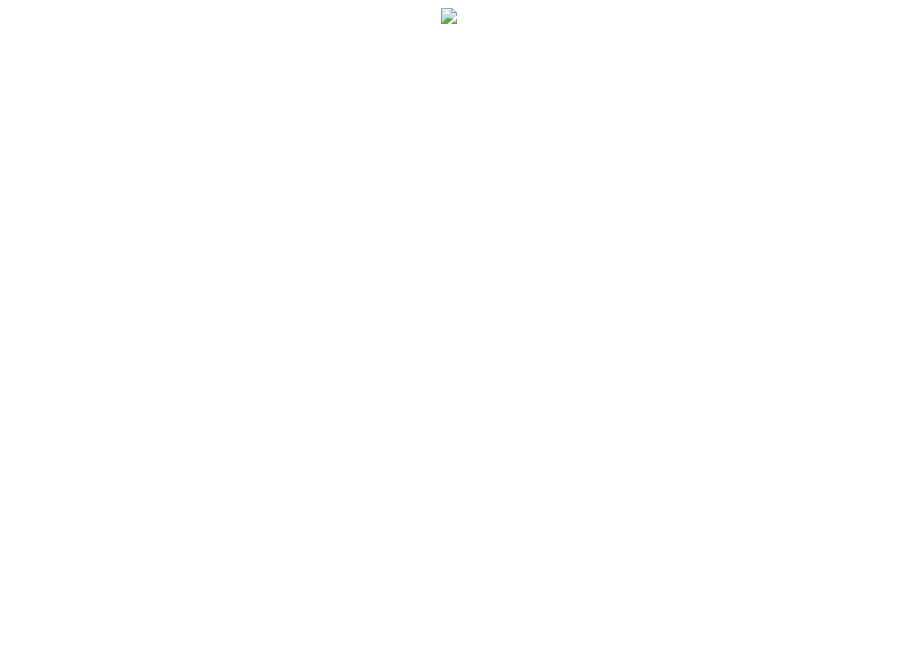
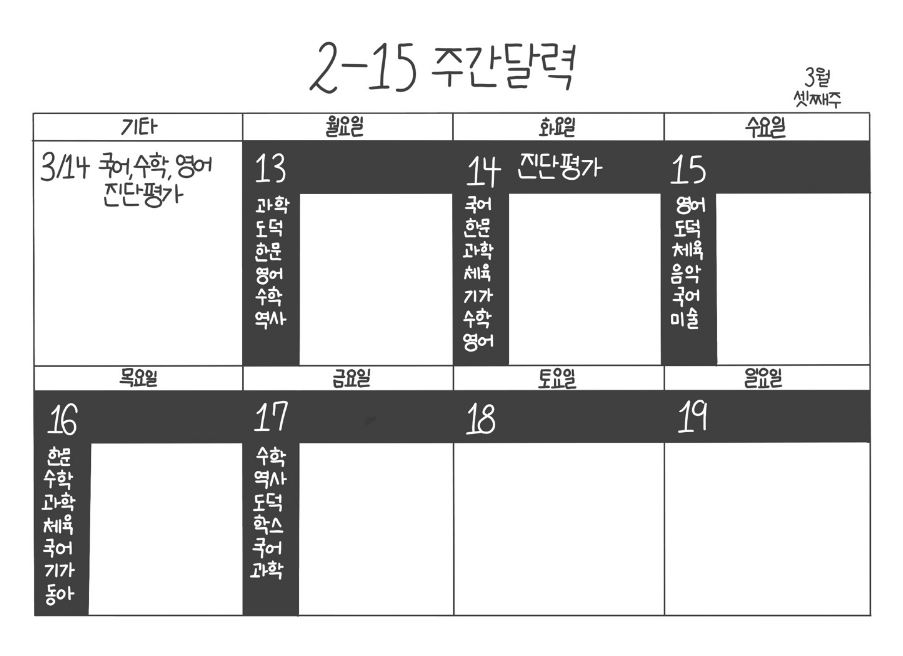
Before and after one commit to Gongpary/2-15-weeklycalender, a plain HTML site: page index.html in a window 1280 px wide. Shown: the whole page, without its empty margins (191-1094 px from the left). Drawn offline with Linux system fonts and the light colour scheme.

Commit message:
Update index.html

```diff
--- a/index.html
+++ b/index.html
@@ -1,5 +1,5 @@
 <!DOCTYPE html>
    <center>
-      <img src="Thisweek-001.png" width="900">
+      <img src="Thisweek.png" width="900">
    </center>
 </html>
```
